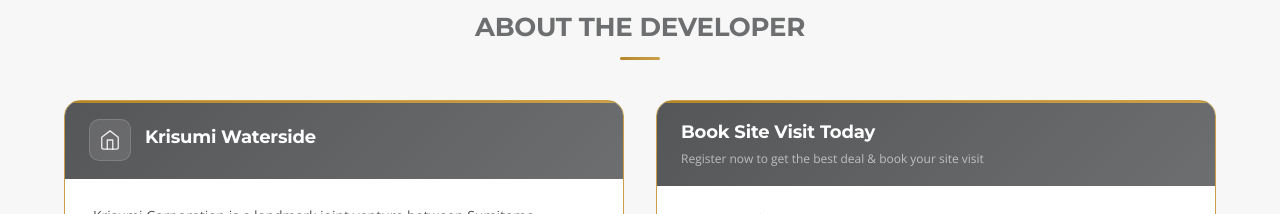
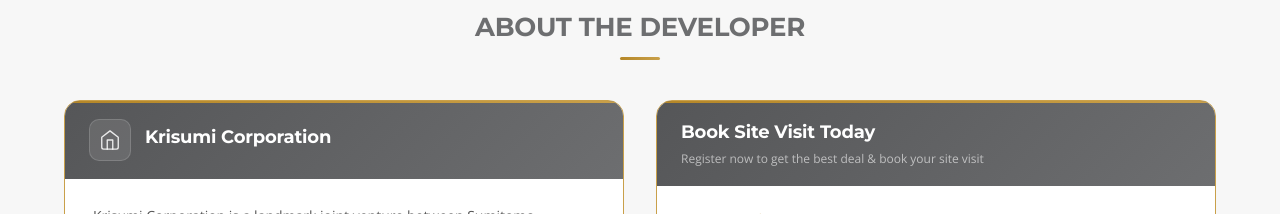
Before and after one commit to vineet-proptiger/krisumi-waterside, a Next.js app: page / in a window 1280 px wide. Shown: the part 5846-6060 px from the top of the page. Built offline with nearby package versions, Linux system fonts and the light colour scheme; no server answers.

Commit message:
feat: add AboutDeveloper component with integrated lead generation form

```diff
--- a/components/AboutDeveloper.jsx
+++ b/components/AboutDeveloper.jsx
@@ -182,7 +182,7 @@
               </div>
               <div>
                 <h3 style={{ fontFamily: F_JOST, fontWeight: '800', fontSize: '18px', color: '#fff', margin: '0 0 4px', letterSpacing: '-0.01em' }}>
-                  Krisumi Waterside
+                  Krisumi Corporation
                 </h3>
 
               </div>
```
